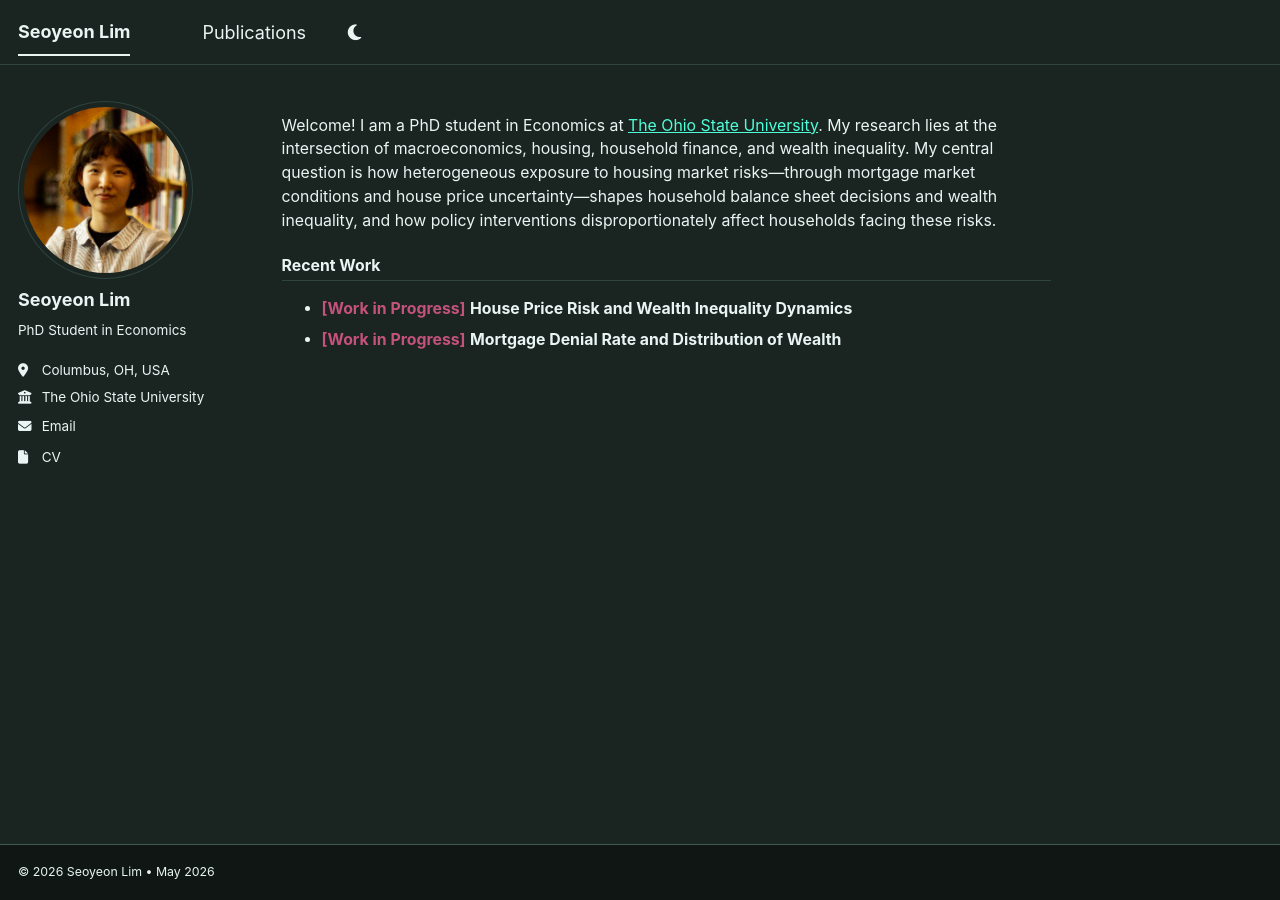
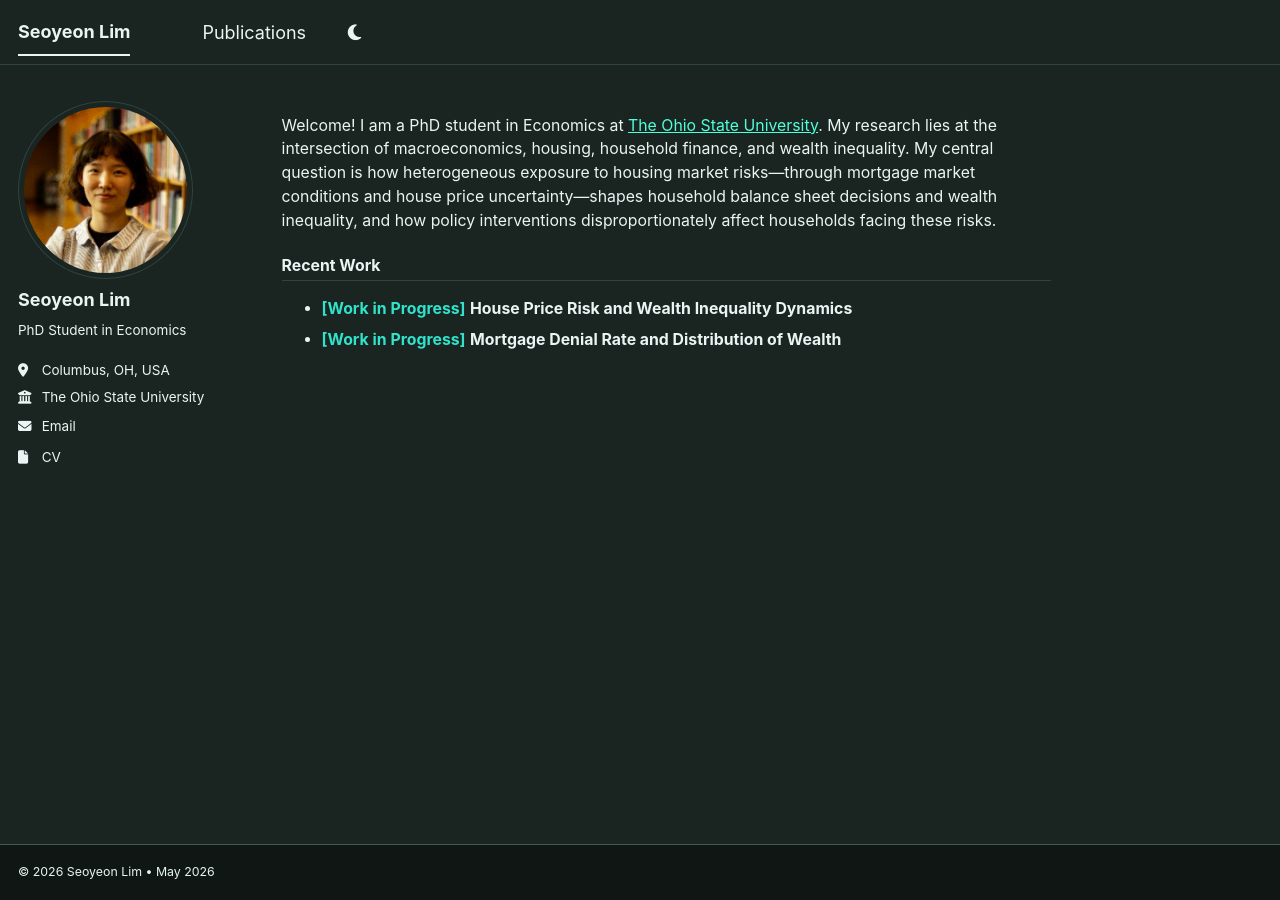
Before and after one commit to seoyeon-lim/academic.github.io, a Jekyll site: the page built from _pages/about.md, in a window 1280 px wide. Built offline with Jekyll 4.4.1, drawn with Linux system fonts in a browser that asks for light colours; a script bundle is joined from its source files by our own code; library files that are not in the unit come from our copies.

Commit message:
Use theme color variable for Work in Progress label
Co-Authored-By: Claude Sonnet 4.6 <noreply@anthropic.com>

```diff
--- a/_pages/about.md
+++ b/_pages/about.md
@@ -11,5 +11,5 @@ Welcome! I am a PhD student in Economics at [The Ohio State University](https://
 
 #### Recent Work
 
-- <span style="color:#C4527A">**[Work in Progress]**</span> **House Price Risk and Wealth Inequality Dynamics**
-- <span style="color:#C4527A">**[Work in Progress]**</span> **Mortgage Denial Rate and Distribution of Wealth**
+- <span style="color:var(--global-base-color)">**[Work in Progress]**</span> **House Price Risk and Wealth Inequality Dynamics**
+- <span style="color:var(--global-base-color)">**[Work in Progress]**</span> **Mortgage Denial Rate and Distribution of Wealth**
```
